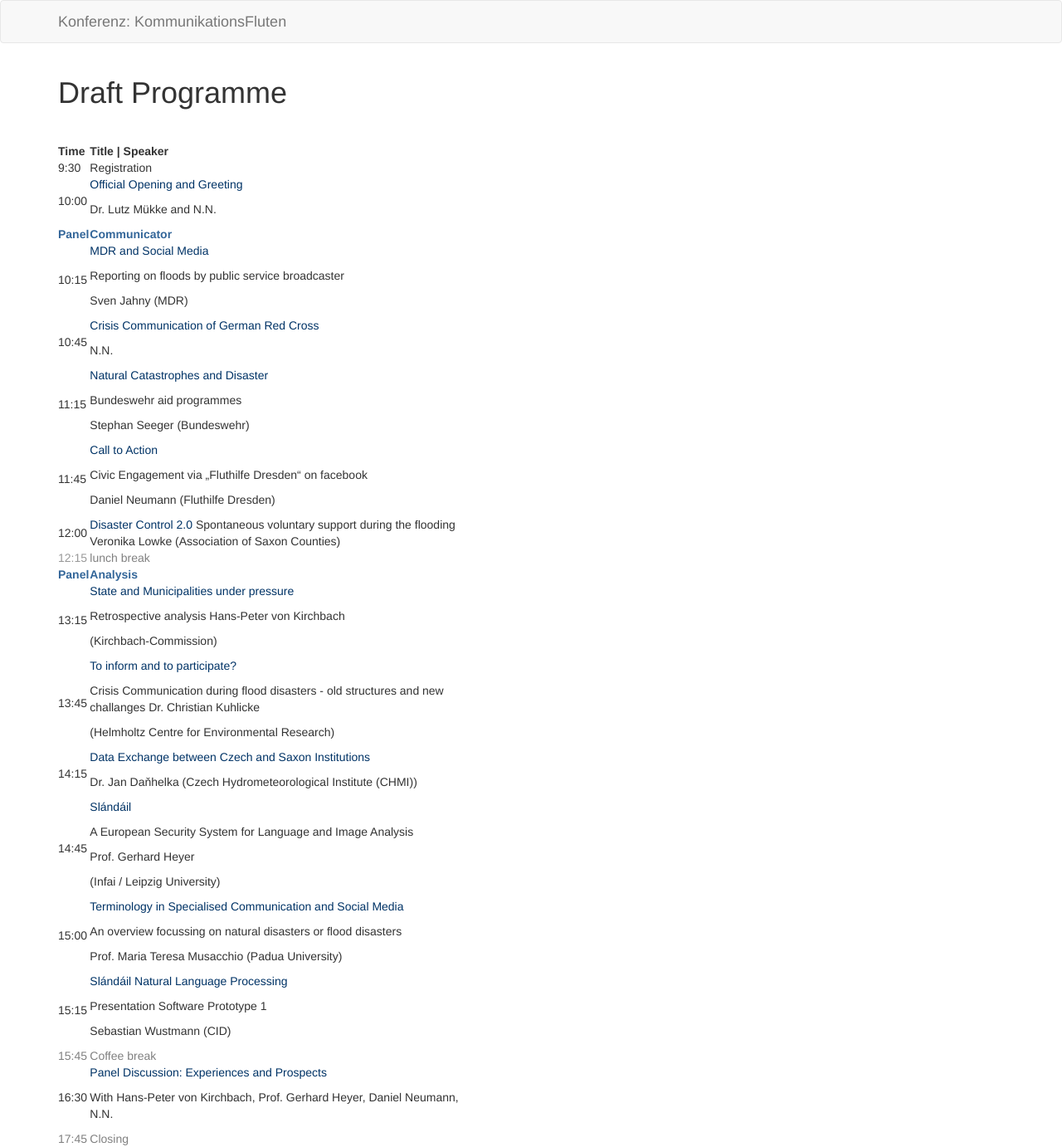
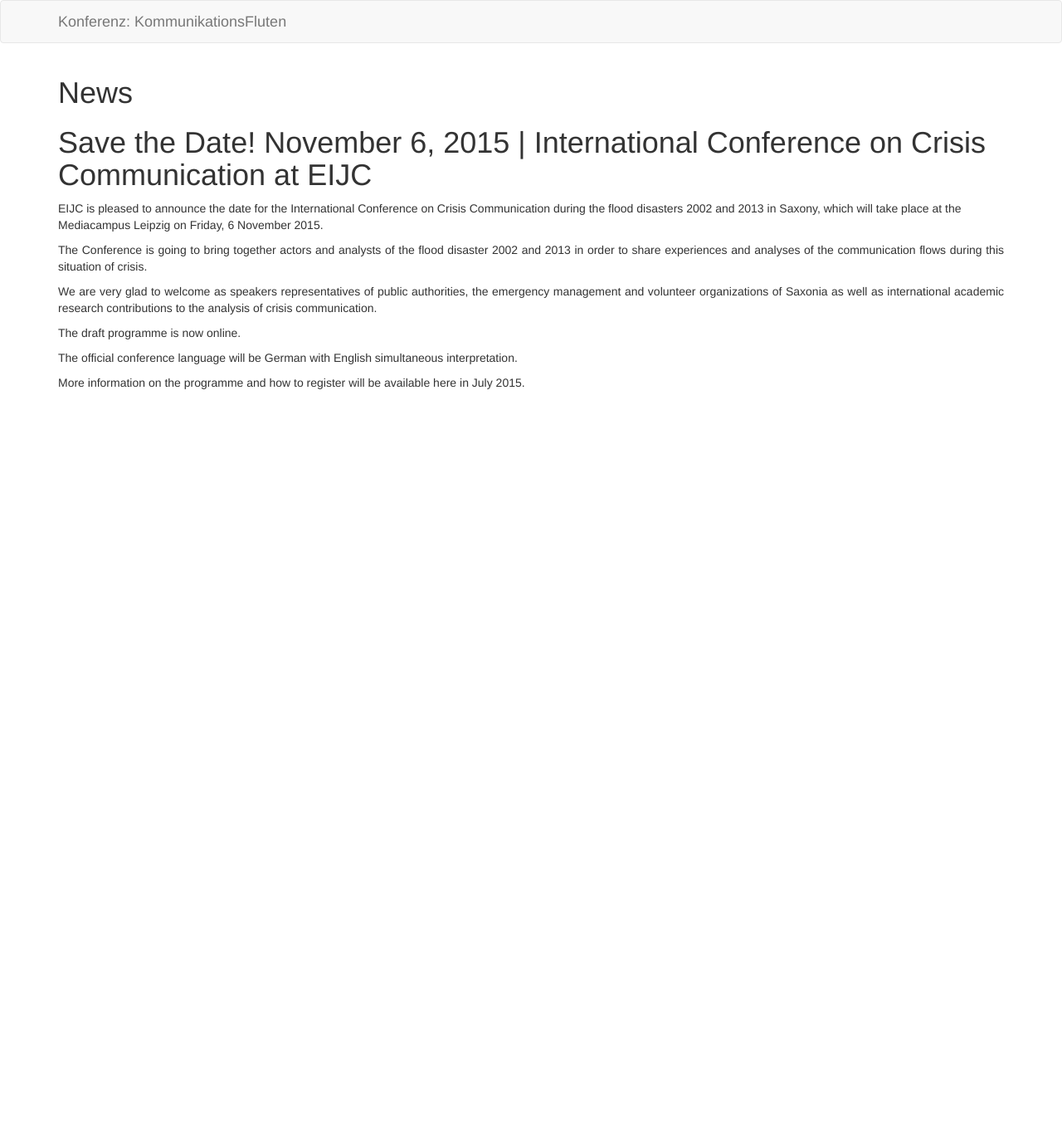
Before and after one commit to susedev/test, a Jekyll site: the page built from conference-communication-floods.html, in a window 1280 px wide. Shown: the whole page at 83% size. Built offline with Jekyll 4.4.1, drawn with Linux system fonts in a browser that asks for light colours; after the commit the page ends 900 px from its top, so only the background shows below that.

Commit message:
Edit from JekyllCMS

```diff
--- a/conference-communication-floods.html
+++ b/conference-communication-floods.html
@@ -1,159 +1,16 @@
 ---
-title: Draft Programme
+title: News
 ---
-<p>&nbsp;</p>
+<h1 class="post-title single">Save the Date! November 6, 2015 | International Conference on Crisis Communication at EIJC</h1>
 
-<table cellpadding="10" cellspacing="20" style="width: 500px;">
-	<colgroup>
-		<col width="20" />
-		<col width="450" />
-	</colgroup>
-	<tbody>
-		<tr>
-			<th>Time</th>
-			<th>Title | Speaker</th>
-		</tr>
-		<tr>
-			<td>9:30</td>
-			<td>Registration</td>
-		</tr>
-		<tr>
-			<td>10:00</td>
-			<td>
-			<p><span style="color: #003366;">Official Opening and Greeting</span></p>
+<p>EIJC is pleased to announce the date for the International Conference on Crisis Communication during the flood disasters 2002 and 2013 in Saxony, which will take place at the Mediacampus Leipzig on Friday, 6 November 2015.</p>
 
-			<p>Dr. Lutz M&uuml;kke and N.N.</p>
-			</td>
-		</tr>
-		<tr>
-			<td><span style="color: #336699;"><strong>Panel</strong></span></td>
-			<td><strong><span style="color: #000080;"><span style="color: #336699;">Communicator</span> </span></strong></td>
-		</tr>
-		<tr>
-			<td>10:15</td>
-			<td>
-			<p><span style="color: #003366;">MDR and Social Media</span></p>
+<p style="text-align: justify;">The Conference is going to bring together actors and analysts of the flood disaster 2002 and 2013 in order to share experiences and analyses of the communication flows during this situation of crisis.</p>
 
-			<p><span style="color: #333333;">Reporting on floods by public service broadcaster</span></p>
+<p style="text-align: justify;">We are very glad to welcome as speakers representatives of public authorities, the emergency management and volunteer organizations of Saxonia as well as international academic research contributions to the analysis of crisis communication.</p>
 
-			<p>Sven Jahny (MDR)</p>
-			</td>
-		</tr>
-		<tr>
-			<td>10:45</td>
-			<td>
-			<p><span style="color: #003366;">Crisis Communication of German Red Cross</span></p>
+<p style="text-align: justify;">The draft programme is now online.</p>
 
-			<p>N.N.</p>
-			</td>
-		</tr>
-		<tr>
-			<td>11:15</td>
-			<td>
-			<p><span style="color: #003366;">Natural Catastrophes and Disaster</span></p>
+<p style="text-align: justify;">The official conference language will be German with English simultaneous interpretation.</p>
 
-			<p>Bundeswehr aid programmes</p>
-
-			<p>Stephan Seeger (Bundeswehr)</p>
-			</td>
-		</tr>
-		<tr>
-			<td>11:45</td>
-			<td>
-			<p><span style="color: #003366;">Call to Action</span></p>
-
-			<p>Civic Engagement via &bdquo;Fluthilfe Dresden&ldquo; on facebook</p>
-
-			<p>Daniel Neumann (Fluthilfe Dresden)</p>
-			</td>
-		</tr>
-		<tr>
-			<td>12:00</td>
-			<td><span style="color: #003366;">Disaster Control 2.0</span> Spontaneous voluntary support during the flooding Veronika Lowke (Association of Saxon Counties)</td>
-		</tr>
-		<tr>
-			<td><span style="color: #999999;">12:15</span></td>
-			<td><span style="color: #808080;">lunch break</span></td>
-		</tr>
-		<tr>
-			<td><span style="color: #336699;"><strong>Panel</strong></span></td>
-			<td><span style="color: #336699;"><strong>Analysis</strong></span></td>
-		</tr>
-		<tr>
-			<td>13:15</td>
-			<td>
-			<p><span style="color: #003366;">State and Municipalities under pressure</span></p>
-
-			<p>Retrospective analysis Hans-Peter von Kirchbach</p>
-
-			<p>(Kirchbach-Commission)</p>
-			</td>
-		</tr>
-		<tr>
-			<td>13:45</td>
-			<td>
-			<p><span style="color: #003366;">To inform and to participate?</span></p>
-
-			<p>Crisis Communication during flood disasters - old structures and new challanges Dr. Christian Kuhlicke</p>
-
-			<p>(Helmholtz Centre for Environmental Research)</p>
-			</td>
-		</tr>
-		<tr>
-			<td>14:15</td>
-			<td>
-			<p><span style="color: #003366;">Data Exchange between Czech and Saxon Institutions</span></p>
-
-			<p>Dr. Jan Daňhelka (Czech Hydrometeorological Institute (CHMI))</p>
-			</td>
-		</tr>
-		<tr>
-			<td>14:45</td>
-			<td>
-			<p><span style="color: #003366;">Sl&aacute;nd&aacute;il</span></p>
-
-			<p>A European Security System for Language and Image Analysis</p>
-
-			<p>Prof. Gerhard Heyer</p>
-
-			<p>(Infai / Leipzig University)</p>
-			</td>
-		</tr>
-		<tr>
-			<td>15:00</td>
-			<td>
-			<p><span style="color: #003366;">Terminology in Specialised Communication and Social Media</span></p>
-
-			<p>An overview focussing on natural disasters or flood disasters</p>
-
-			<p>Prof. Maria Teresa Musacchio (Padua University)</p>
-			</td>
-		</tr>
-		<tr>
-			<td>15:15</td>
-			<td>
-			<p><span style="color: #003366;">Sl&aacute;nd&aacute;il Natural Language Processing</span></p>
-
-			<p>Presentation Software Prototype 1</p>
-
-			<p>Sebastian Wustmann (CID)</p>
-			</td>
-		</tr>
-		<tr>
-			<td><span style="color: #808080;">15:45</span></td>
-			<td><span style="color: #808080;">Coffee break</span></td>
-		</tr>
-		<tr>
-			<td>16:30</td>
-			<td>
-			<p><span style="color: #003366;">Panel Discussion: Experiences and Prospects</span></p>
-
-			<p>With Hans-Peter von Kirchbach, Prof. Gerhard Heyer, Daniel Neumann, N.N.</p>
-			</td>
-		</tr>
-		<tr>
-			<td><span style="color: #808080;">17:45</span></td>
-			<td><span style="color: #808080;">Closing</span></td>
-		</tr>
-	</tbody>
-</table>
+<p style="text-align: justify;">More information on the programme and how to register will be available here in July 2015.</p>
```
